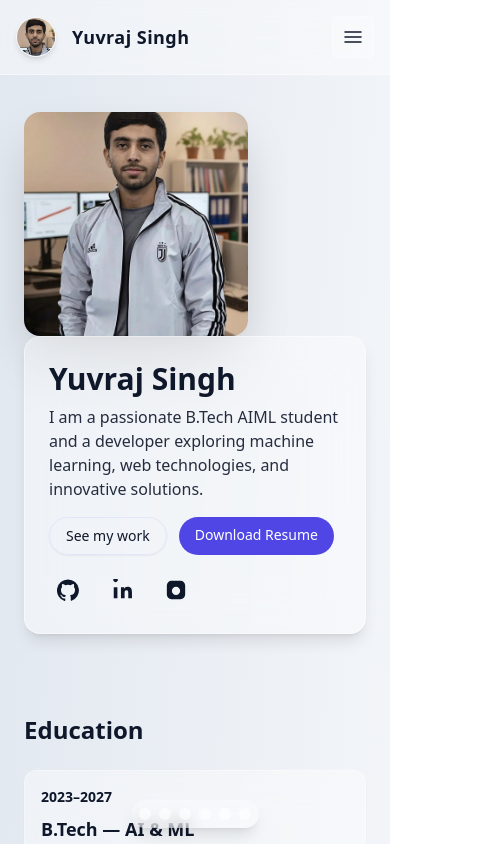
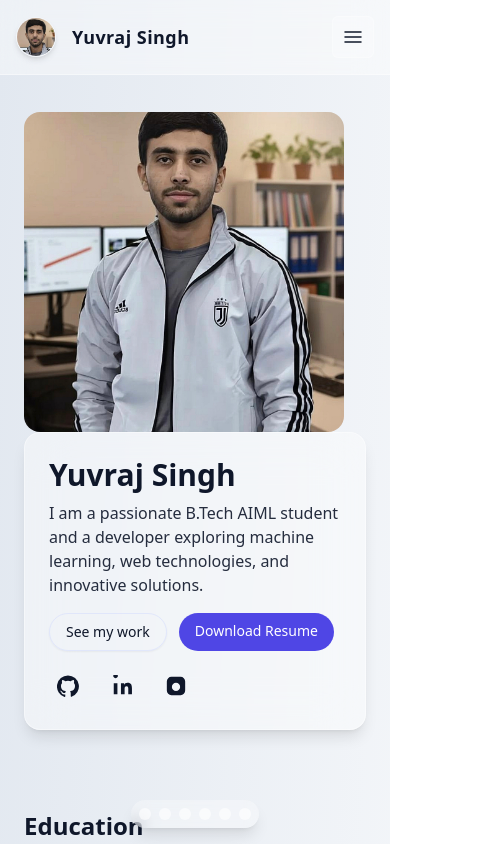
Before and after one commit to uv844/my-portfolio, a React (Vite) app: page / in a window 390 px wide. Shown: the top 844 px of the page, 485 px wide, since content can reach past the window. Built offline with nearby package versions, Linux system fonts and the light colour scheme.

Commit message:
Updated portfolio files and Tailwind/PostCSS config

```diff
--- a/src/components/portfolio.jsx
+++ b/src/components/portfolio.jsx
@@ -1,7 +1,11 @@
 // src/components/portfolio.jsx
 import React, { useEffect, useState } from "react";
 import { motion } from "framer-motion";
-// image imports (relative to src/components)
+
+/* -------------------------
+   Image imports (adjust names if needed)
+   These paths assume images are in src/assets/...
+   ------------------------- */
 import myPhoto from "../assets/images/my-photo.jpg";
 import mySmallPhoto from "../assets/images/my-small-photo.jpg";
 import pythonLogo from "../assets/images/python-logo.png";
@@ -25,9 +29,28 @@ import housePredictImg from "../assets/Projects/house-price-prediction.png";
 import diwaliImg from "../assets/Projects/diwali-sales-analysis.jpeg";
 import irisImg from "../assets/Projects/iris-model.jpeg";
 
-// resume
-import resumePdf from "../assets/yuvraj-resume.pdf";
-
+/* -------------------------
+   FixedImage component (Tailwind-safe props)
+   width and height should be valid Tailwind classes
+   e.g. width="w-72", height="h-72"
+   mode: "cover" | "contain"
+   className: additional wrapper classes
+   ------------------------- */
+function FixedImage({
+  src,
+  alt = "",
+  width = "w-full",
+  height = "h-40",
+  mode = "cover",
+  className = "",
+}) {
+  const modeClass = mode === "contain" ? "object-contain" : "object-cover";
+  return (
+    <div className={`${width} ${height} overflow-hidden ${className}`}>
+      <img src={src} alt={alt} className={`w-full h-full ${modeClass} block`} />
+    </div>
+  );
+}
 
 export default function Portfolio() {
   const [open, setOpen] = useState(false);
@@ -194,11 +217,11 @@ export default function Portfolio() {
     { id: "contact", label: "Contact" },
   ];
 
-  // smooth scroll helper
+  // smooth scroll helper with easing and header offset
   function smoothScrollToId(id, duration = 700) {
     const el = document.getElementById(id);
     if (!el) return;
-    const headerOffset = 96;
+    const headerOffset = 96; // matches scrollMarginTop
     const start = window.pageYOffset;
     const target = el.getBoundingClientRect().top + window.pageYOffset - headerOffset;
     const distance = target - start;
@@ -225,10 +248,13 @@ export default function Portfolio() {
       <header className="fixed top-0 left-0 w-full backdrop-blur-lg bg-white/40 border-b border-white/40 z-50">
         <div className="max-w-6xl mx-auto flex items-center justify-between gap-4 p-4">
           <div className="flex items-center gap-4">
-            <img
+            <FixedImage
               src={mySmallPhoto}
               alt="Small Profile"
-              className="w-10 h-10 rounded-full border border-white/30 shadow-md object-cover"
+              width="w-10"
+              height="h-10"
+              mode="cover"
+              className="rounded-full border border-white/30 shadow-md"
             />
             <h1 className="text-lg md:text-xl font-semibold tracking-wide">Yuvraj Singh</h1>
           </div>
@@ -249,17 +275,15 @@ export default function Portfolio() {
                     >
                       {item.label}
                     </a>
+
+                    {/* underline: expands on hover or when active */}
                     <span className="absolute left-0 -bottom-1 h-[2px] w-0 bg-indigo-600 transition-all duration-300 group-hover:w-full" />
                   </div>
                 </li>
               ))}
 
               <li>
-                <a
-                  href={resumePdf}
-                  download
-                  className="px-3 py-1 border border-white/40 rounded-md backdrop-blur-md bg-white/30 shadow-sm hover:shadow-lg transform hover:-translate-y-0.5 transition"
-                >
+                <a href="/assets/YUVRAJ%20SINGH%20CV.pdf" download className="px-3 py-1 border border-white/40 rounded-md backdrop-blur-md bg-white/30 shadow-sm hover:shadow-lg transform hover:-translate-y-0.5 transition">
                   Resume
                 </a>
               </li>
@@ -301,7 +325,7 @@ export default function Portfolio() {
               ))}
 
               <li>
-                <a href={resumePdf} download className="block px-3 py-2 rounded-md border border-white/30 text-center">
+                <a href="/assets/YUVRAJ%20SINGH%20CV.pdf" download className="block px-3 py-2 rounded-md border border-white/30 text-center">
                   Resume
                 </a>
               </li>
@@ -313,16 +337,19 @@ export default function Portfolio() {
       {/* Main Section */}
       <main className="pt-28 max-w-6xl mx-auto p-6 space-y-20">
         {/* Hero Section */}
-        <section id="home" className="flex flex-col md:flex-row md:items-start md:gap-8">
-          <motion.img
-            initial={{ opacity: 0, scale: 0.95 }}
-            whileInView={{ opacity: 1, scale: 1 }}
-            viewport={{ once: true, amount: 0.25 }}
-            transition={{ duration: 0.7 }}
-            src={myPhoto}
-            alt="Profile"
-            className="w-56 h-56 md:w-64 md:h-64 rounded-2xl object-cover shadow-2xl transition-transform transform hover:scale-105 hover:shadow-[0_20px_40px_rgba(99,102,241,0.12)] md:mr-6"
-          />
+        <section id="home" className="flex flex-col md:flex-row md:items-start md:gap-8 items-start">
+          {/* hero image wrapper - fixed sizing and clipping to avoid zoom */}
+          <div className="flex-shrink-0 max-w-[320px] max-h-[320px] overflow-hidden rounded-2xl">
+            <motion.div
+              initial={{ opacity: 0, scale: 0.95 }}
+              whileInView={{ opacity: 1, scale: 1 }}
+              viewport={{ once: true, amount: 0.25 }}
+              transition={{ duration: 0.7 }}
+              className="w-full h-full"
+            >
+              <FixedImage src={myPhoto} alt="Profile" width="w-[320px]" height="h-[320px]" mode="cover" />
+            </motion.div>
+          </div>
 
           <motion.div
             initial="hidden"
@@ -339,7 +366,7 @@ export default function Portfolio() {
             </p>
             <div className="flex gap-3 flex-wrap">
               <a href="#skills" className="px-4 py-2 rounded-full border border-indigo-200/40 text-sm font-medium hover:scale-105 transform transition-shadow shadow-sm hover:shadow-[0_12px_30px_rgba(99,102,241,0.12)]">See my work</a>
-              <a href={resumePdf} download className="px-4 py-2 rounded-full bg-indigo-600 text-white text-sm font-medium hover:bg-indigo-700 transition">Download Resume</a>
+              <a href="/resume.pdf" download className="px-4 py-2 rounded-full bg-indigo-600 text-white text-sm font-medium hover:bg-indigo-700 transition">Download Resume</a>
             </div>
 
             <div className="flex gap-4 mt-4 text-2xl">
@@ -406,7 +433,7 @@ export default function Portfolio() {
               <motion.div key={c.title} whileHover={{ scale: 1.02 }} className="backdrop-blur-xl bg-white/40 p-4 rounded-xl border border-white/30 shadow-sm hover:shadow-lg transition transform hover:-translate-y-1">
                 <div className="flex items-start gap-4">
                   {c.img && (
-                    <img src={c.img} alt={c.title} className="w-28 h-20 object-cover rounded-md" />
+                    <FixedImage src={c.img} alt={c.title} width="w-32" height="h-20" mode="contain" className="rounded-md bg-white" />
                   )}
 
                   <div className="flex-1">
@@ -469,22 +496,17 @@ export default function Portfolio() {
                 className="backdrop-blur-xl bg-white/40 p-4 rounded-xl border border-white/30 shadow-sm hover:shadow-lg transition transform hover:-translate-y-1"
               >
                 <div className="flex flex-col items-center justify-center gap-3">
+                  {/* icon area (single source of truth) */}
                   {skill === "Python" && (
-                    <motion.div initial={{ y: 0 }} animate={{ y: [0, -6, 0] }} transition={{ duration: 1.6, repeat: Infinity }}>
-                      <img src={pythonLogo} alt="Python" className="w-12 h-12 object-contain" />
-                    </motion.div>
+                    <FixedImage src={pythonLogo} alt="Python" width="w-12" height="h-12" mode="contain" className="p-1 bg-white rounded-md" />
                   )}
 
                   {skill === "Java" && (
-                    <motion.div initial={{ y: 0 }} animate={{ y: [0, -6, 0] }} transition={{ duration: 1.6, repeat: Infinity }}>
-                      <img src={javaLogo} alt="Java" className="w-12 h-12 object-contain" />
-                    </motion.div>
+                    <FixedImage src={javaLogo} alt="Java" width="w-12" height="h-12" mode="contain" className="p-1 bg-white rounded-md" />
                   )}
 
                   {skill === "C" && (
-                    <motion.div initial={{ y: 0 }} animate={{ y: [0, -6, 0] }} transition={{ duration: 1.6, repeat: Infinity }}>
-                      <img src={cLogo} alt="C" className="w-12 h-12 object-contain" />
-                    </motion.div>
+                    <FixedImage src={cLogo} alt="C" width="w-12" height="h-12" mode="contain" className="p-1 bg-white rounded-md" />
                   )}
 
                   {skill === "DSA" && (
@@ -494,21 +516,15 @@ export default function Portfolio() {
                   )}
 
                   {skill === "Model Training" && (
-                    <motion.div initial={{ y: 0 }} animate={{ y: [0, -6, 0] }} transition={{ duration: 1.6, repeat: Infinity }}>
-                      <img src={modelTrainingLogo} alt="Model Training" className="w-12 h-12 object-contain" />
-                    </motion.div>
+                    <FixedImage src={modelTrainingLogo} alt="Model Training" width="w-12" height="h-12" mode="contain" className="p-1 bg-white rounded-md" />
                   )}
 
                   {skill === "Prompt Engineering" && (
-                    <motion.div initial={{ y: 0 }} animate={{ y: [0, -6, 0] }} transition={{ duration: 1.6, repeat: Infinity }}>
-                      <img src={promptEngineeringLogo} alt="Prompt Engineering" className="w-12 h-12 object-contain" />
-                    </motion.div>
+                    <FixedImage src={promptEngineeringLogo} alt="Prompt Engineering" width="w-12" height="h-12" mode="contain" className="p-1 bg-white rounded-md" />
                   )}
 
                   {skill === "HTML & CSS" && (
-                    <motion.div initial={{ y: 0 }} animate={{ y: [0, -6, 0] }} transition={{ duration: 1.6, repeat: Infinity }}>
-                      <img src={htmlCssLogo} alt="HTML CSS" className="w-12 h-12 object-contain" />
-                    </motion.div>
+                    <FixedImage src={htmlCssLogo} alt="HTML CSS" width="w-12" height="h-12" mode="contain" className="p-1 bg-white rounded-md" />
                   )}
 
                   <div className="text-center text-lg font-semibold">{skill}</div>
@@ -537,7 +553,7 @@ export default function Portfolio() {
           <div className="grid sm:grid-cols-2 gap-6">
             {projects.map((p) => (
               <motion.div key={p.title} whileHover={{ scale: 1.03 }} className="backdrop-blur-xl bg-white/40 p-4 rounded-xl border border-white/30 shadow-sm hover:shadow-lg transition transform hover:-translate-y-1">
-                {p.img && <img src={p.img} alt={p.title} className="w-full h-40 object-cover rounded-md mb-3" />}
+                {p.img && <FixedImage src={p.img} alt={p.title} width="w-full" height="h-40" mode="cover" className="rounded-md mb-3" />}
                 <h4 className="text-lg font-semibold mb-1">{p.title}</h4>
                 <p className="text-sm opacity-80 mb-3">{p.desc}</p>
                 {p.repo && (
@@ -620,6 +636,7 @@ export default function Portfolio() {
 
       {/* Mobile sticky indicator (mobile only) */}
       <div className="fixed bottom-4 left-1/2 transform -translate-x-1/2 md:hidden z-50">
+  {/* Mobile sticky indicator */}
   <div className="flex bg-white/30 backdrop-blur rounded-full p-2 gap-2 shadow-lg">
     {navItems.map((item) => (
       <a
```
